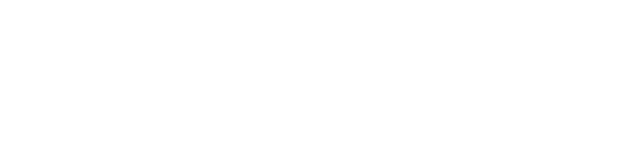
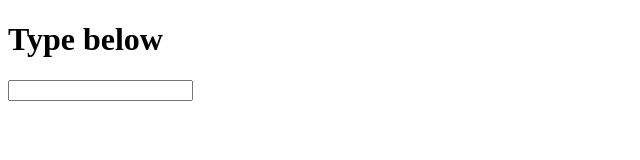
Before and after one commit to mrkarstrom/wdb2021, a plain HTML site: page lessons/265_Input_and_change_events/index.html in a window 1280 px wide. Shown: the whole page, without its empty margins (0-640 px from the left). Drawn offline with Linux system fonts and the light colour scheme.

Commit message:
This is what Change Events means - only changes and leaving focus

```diff
--- a/lessons/265_Input_and_change_events/app.js
+++ b/lessons/265_Input_and_change_events/app.js
@@ -0,0 +1,5 @@
+const input = document.querySelector('input');
+
+input.addEventListener('change', function(e) {
+    console.log('Whatever');
+})
--- a/lessons/265_Input_and_change_events/index.html
+++ b/lessons/265_Input_and_change_events/index.html
@@ -4,9 +4,12 @@
     <meta charset="UTF-8" />
     <meta http-equiv="X-UA-Compatible" content="IE=edge" />
     <meta name="viewport" content="width=device-width, initial-scale=1.0" />
-    <title>Document</title>
+    <title>Change and Input events</title>
   </head>
   <body>
-    <h1></h1>
+    <h1>Type below</h1>
+    <input type="text">
+
+    <script src="app.js"></script>
   </body>
 </html>
```
